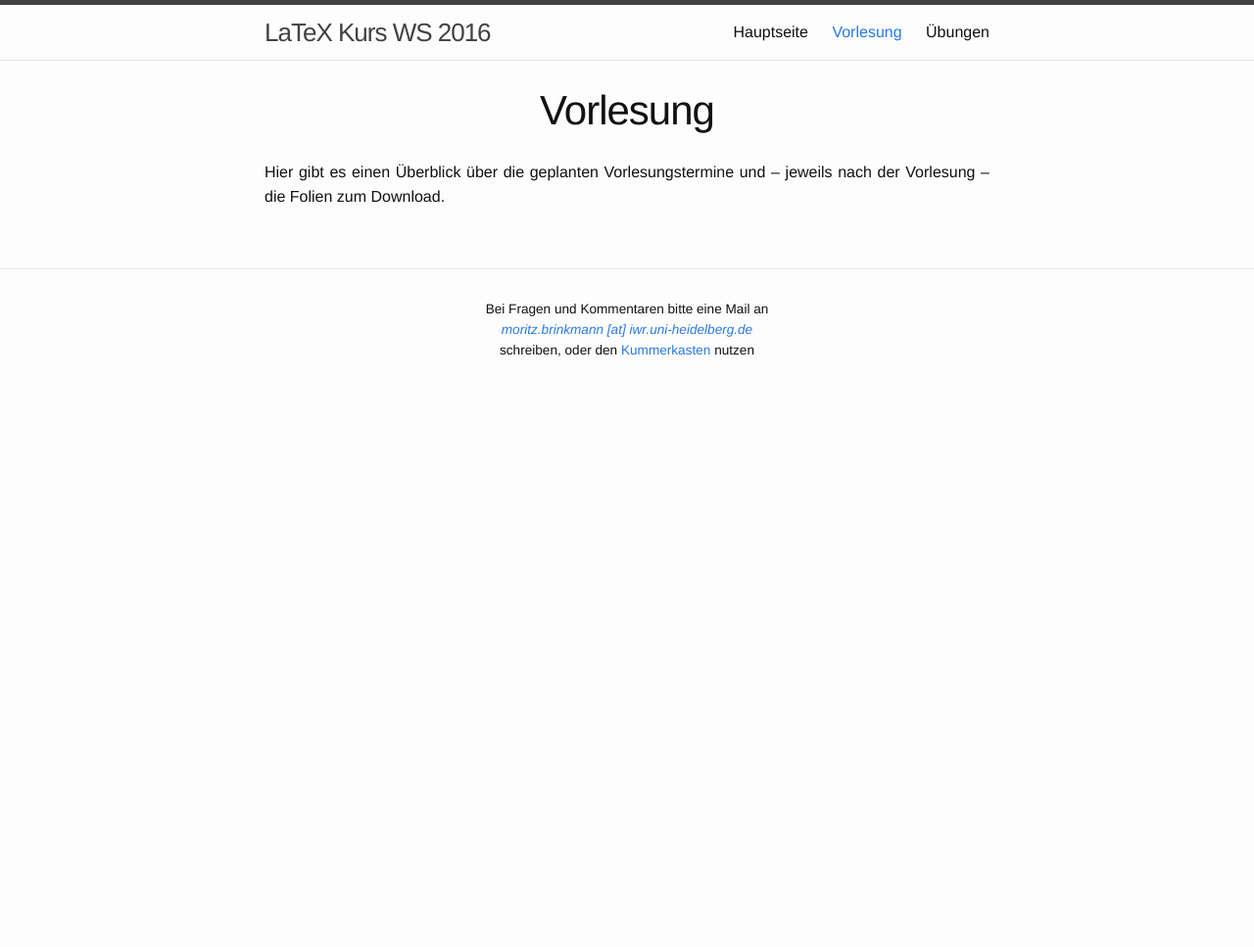
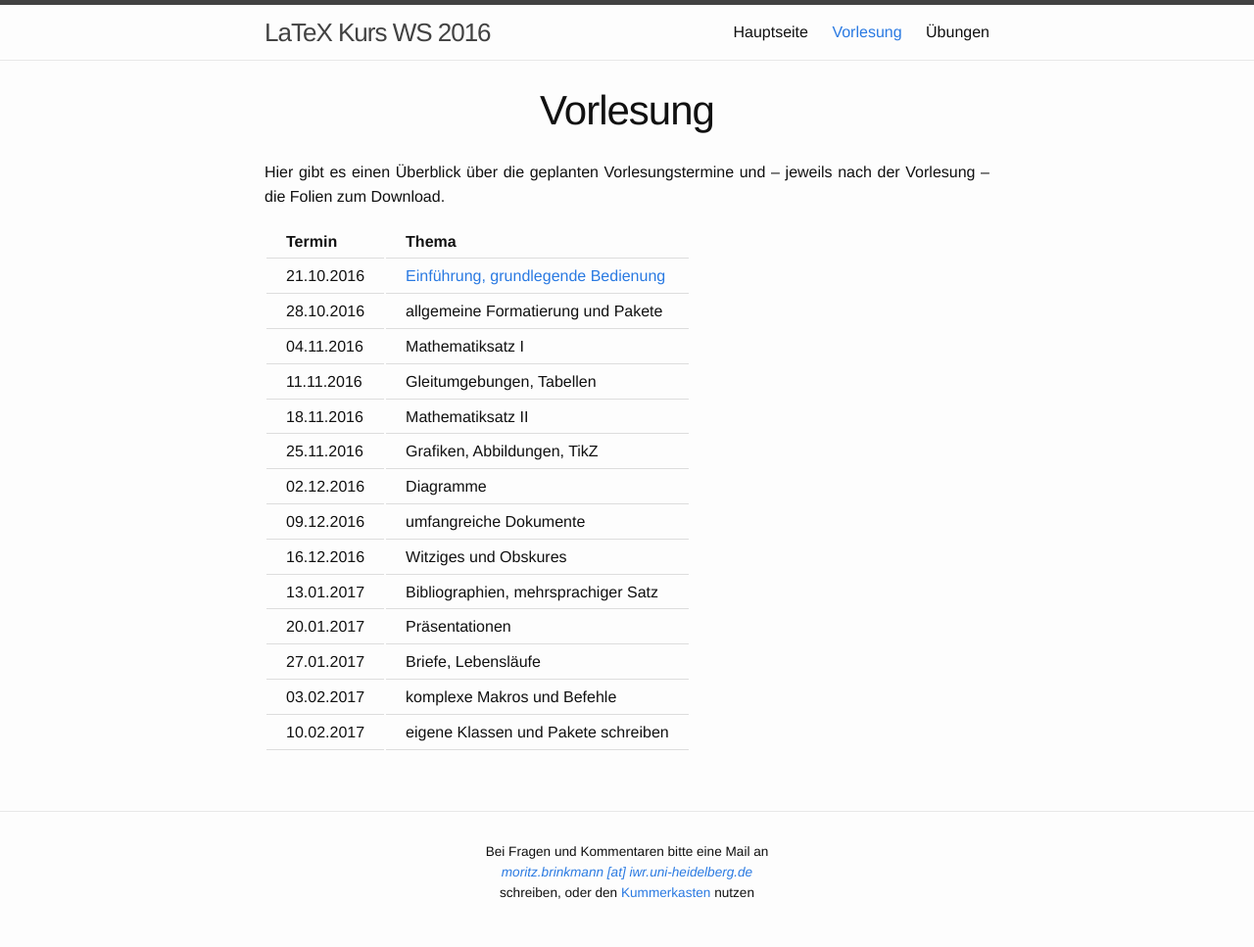
Before and after one commit to latexkurs/latexkurs.github.io, a Jekyll site: the page built from lecture.md, in a window 1280 px wide. Shown: the whole page at 98% size. Built offline with Jekyll 4.4.1, drawn with Linux system fonts in a browser that asks for light colours; before the commit the page ends 900 px from its top, so only the background shows below that.

Commit message:
added slides for first lecture added correct time and place added 404 page cleaned tabular material in lecture.md and exercises.md

```diff
--- a/_sass/_layout.scss
+++ b/_sass/_layout.scss
@@ -240,3 +240,16 @@
         }
     }
 }
+
+
+/**
+ * Tabular Material
+ */
+th, td {
+    padding: 4px 20px;
+    text-align: left;
+    border-bottom: 1px solid #ddd;
+}
+tr:hover {
+    background-color: #f5f5f5
+}
--- a/lecture.md
+++ b/lecture.md
@@ -6,3 +6,20 @@ weight: 2
 ---
 
 Hier gibt es einen Überblick über die geplanten Vorlesungstermine und – jeweils nach der Vorlesung – die Folien zum Download.
+
+Termin     | Thema
+-----------|-----------------------------------------------------------------------
+21.10.2016 | [Einführung, grundlegende Bedienung](./00_einfuehrung_grundlagen.pdf)
+28.10.2016 | allgemeine Formatierung und Pakete
+04.11.2016 | Mathematiksatz I
+11.11.2016 | Gleitumgebungen, Tabellen
+18.11.2016 | Mathematiksatz II
+25.11.2016 | Grafiken, Abbildungen, TikZ
+02.12.2016 | Diagramme
+09.12.2016 | umfangreiche Dokumente
+16.12.2016 | Witziges und Obskures
+13.01.2017 | Bibliographien, mehrsprachiger Satz
+20.01.2017 | Präsentationen
+27.01.2017 | Briefe, Lebensläufe
+03.02.2017 | komplexe Makros und Befehle
+10.02.2017 | eigene Klassen und Pakete schreiben
```
Also changed, not shown: _404.md (added, +8 -0 lines), _includes/exercise.html (deleted, +0 -7 lines), exercises.md (+16 -13 lines), index.md (+63 -2 lines), 1 other file.
